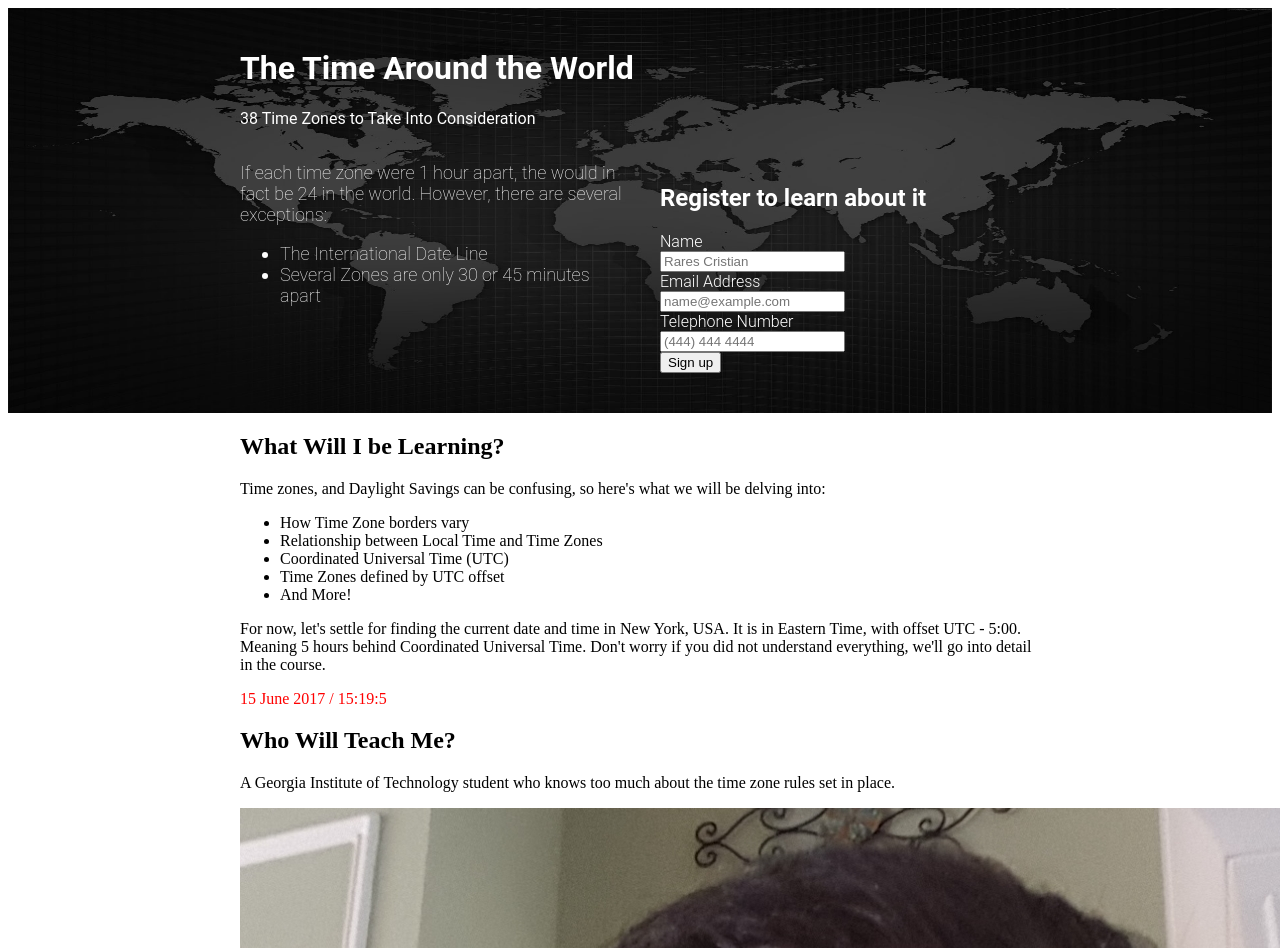
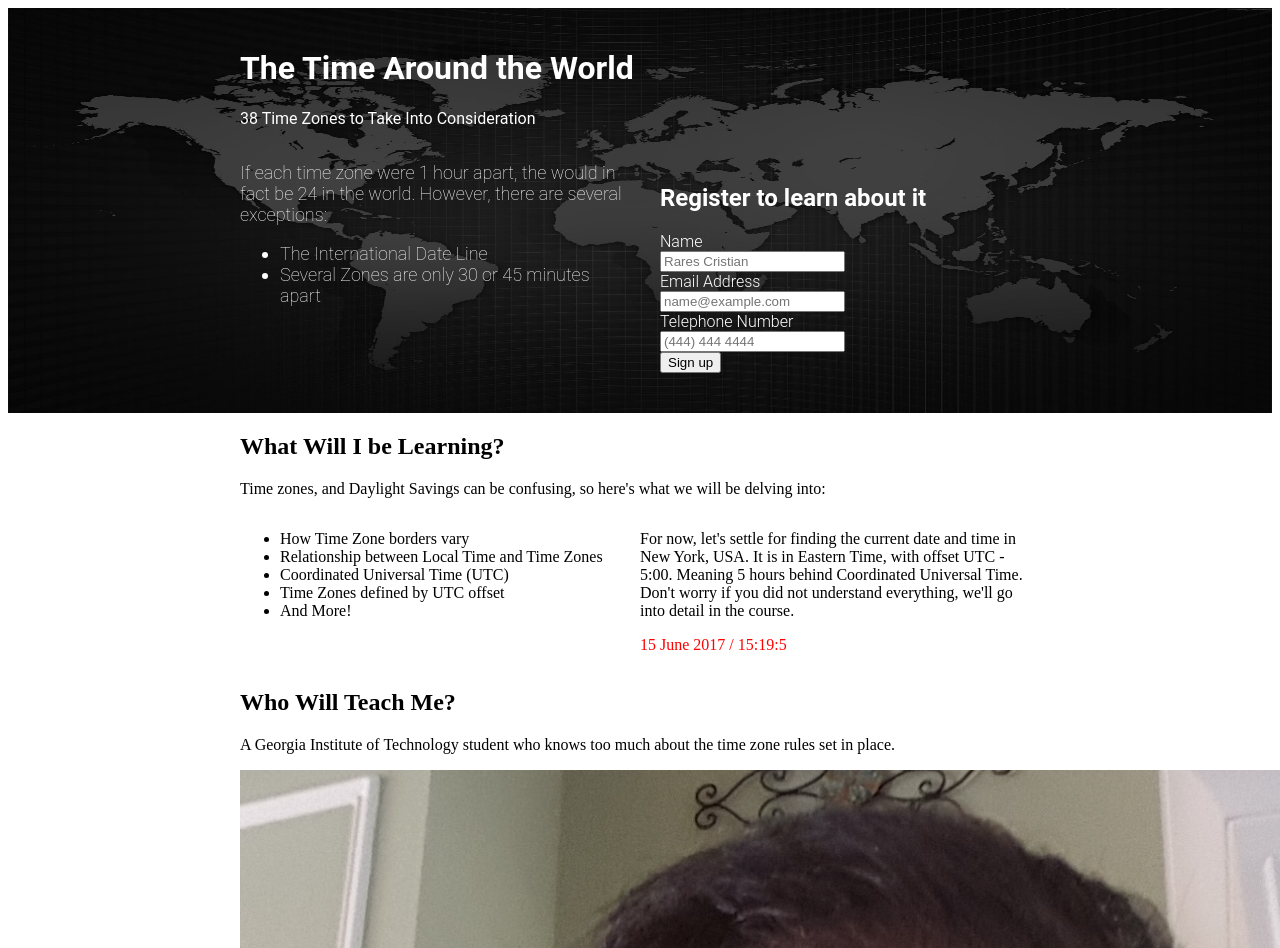
Before and after one commit to RaresC21/Tunnll-Internship, a Django app: page / in a window 1280 px wide; the page is wider, and only the part inside the window is pictured. Shown: the top 948 px of that part. Run offline with Django 3.2, Linux system fonts and the light colour scheme.

Commit message:
Float date/time element

```diff
--- a/Time-and-Date/time_date_app/static/css/style.css
+++ b/Time-and-Date/time_date_app/static/css/style.css
@@ -28,6 +28,23 @@
     clear: both;
 }
 
+#section1 {
+    overflow: hidden;
+}
+
+#section1 ul {
+    float: left;
+    width: 50%;
+    padding-right: 1em;
+    box-sizing: border-box;
+}
+
+#section1 #datetime {
+    float: right;
+    width: 50%;
+    box-sizing: border-box;
+}
+
 @media screen and (max-width: 600px) {
     #headline #register {
 	float: none;
```
